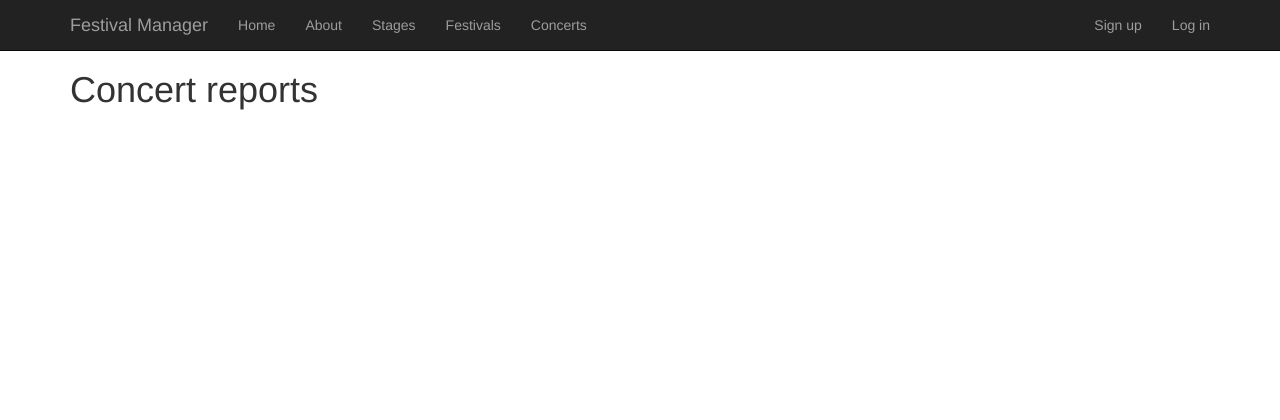
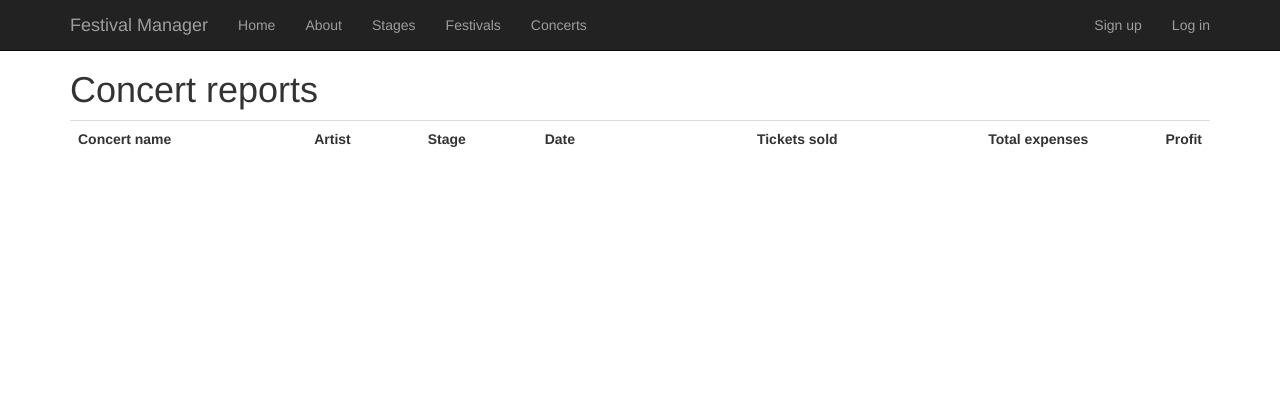
Before and after one commit to dliso/it1901-concert-booking, a Django app: template bands/templates/bands/concert_report.html in a window 1280 px wide. Shown: the top 420 px of the page. Run offline with Django 3.2, Linux system fonts and the light colour scheme; the template is opened without the code that fills it, so the values that code supplies are empty; parts of the project's set-up code (start-up, migrations or seed data) failed here and were passed over; some libraries are stand-ins or nearby versions.

Commit message:
Paginated concert reports, placeholder data

```diff
--- a/bands/templates/bands/concert_report.html
+++ b/bands/templates/bands/concert_report.html
@@ -7,15 +7,28 @@
 
 <h1>Concert reports</h1>
 
-<ul>
+<table class="table">
+    <tr>
+        <th>Concert name</th>
+        <th>Artist</th>
+        <th>Stage</th>
+        <th>Date</th>
+        <th class="text-right">Tickets sold</th>
+        <th class="text-right">Total expenses</th>
+        <th class="text-right">Profit</th>
+    </tr>
     {% for concert in concert_list %}
-    <li>
-        {{ concert }}
-    </li>
+    <tr>
+        <td><a href="{{ concert.get_absolute_url }}">{{ concert.name }}</a></td>
+        <td><a href="{{ concert.band_name.get_absolute_url }}">{{ concert.band_name }}</a></td>
+        <td><a href="{{ concert.stage_name.get_absolute_url }}">{{ concert.stage_name }}</a></td>
+        <td>{{ concert.concert_time|date:"d M Y" }}</td>
+        <td class="text-right">{{ concert.tickets_sold }}</td>
+        <td class="text-right">{{ concert.total_expenses }}</td>
+        <td class="text-right">{{ concert.profit }}</td>
+    </tr>
     {% endfor %}
-</ul>
-
-
+</table>
 
 {% bootstrap_paginate page_obj %}
 
--- a/bands/views.py
+++ b/bands/views.py
@@ -89,4 +89,5 @@ class BandSearch(FormView):
 class ConcertReport(ListView):
     model = models.Concert
     template_name = 'bands/concert_report.html'
-    paginate_by = 25
+    paginate_by = 15
+    queryset = models.Concert.objects.order_by('-concert_time')
```
Also changed, not shown: bands/models.py (+17 -0 lines).
